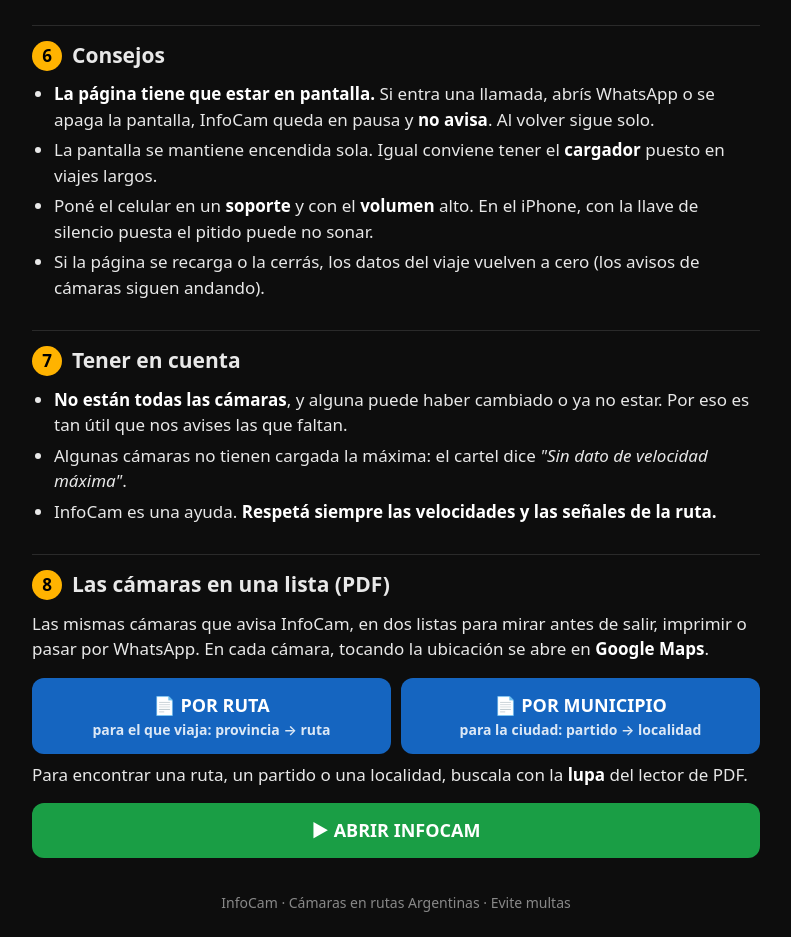
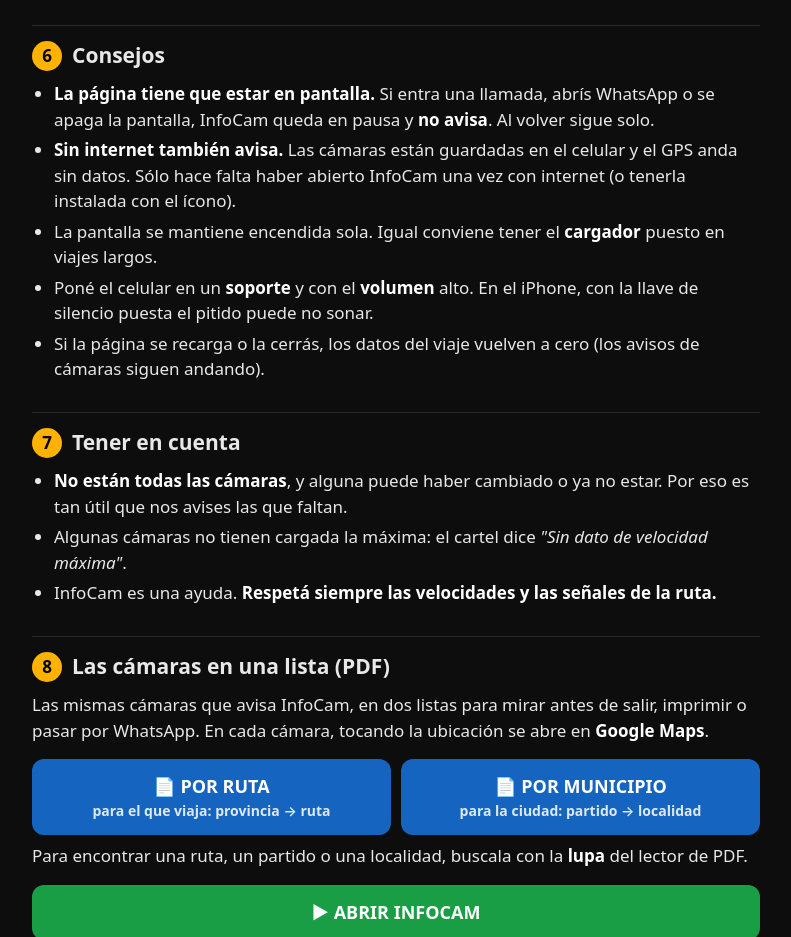
Before and after one commit to Neurus72/tablero, a plain HTML site: page ayuda/index.html in a window 1280 px wide. Shown: the part 2520-3457 px from the top of the page, without its empty margins (244-1035 px from the left). Drawn offline with Linux system fonts and the light colour scheme.

Commit message:
Guía: sin internet también avisa
Co-Authored-By: Claude Opus 5.5 <noreply@anthropic.com>

```diff
--- a/ayuda/index.html
+++ b/ayuda/index.html
@@ -136,6 +136,8 @@ y te dice la velocidad máxima. Se abre como una página y usa el GPS del celula
 <ul>
   <li><b>La página tiene que estar en pantalla.</b> Si entra una llamada, abrís WhatsApp o se apaga la pantalla, InfoCam
     queda en pausa y <b>no avisa</b>. Al volver sigue solo.</li>
+  <li><b>Sin internet también avisa.</b> Las cámaras están guardadas en el celular y el GPS anda sin datos.
+    Sólo hace falta haber abierto InfoCam una vez con internet (o tenerla instalada con el ícono).</li>
   <li>La pantalla se mantiene encendida sola. Igual conviene tener el <b>cargador</b> puesto en viajes largos.</li>
   <li>Poné el celular en un <b>soporte</b> y con el <b>volumen</b> alto. En el iPhone, con la llave de silencio puesta el pitido puede no sonar.</li>
   <li>Si la página se recarga o la cerrás, los datos del viaje vuelven a cero (los avisos de cámaras siguen andando).</li>
```
